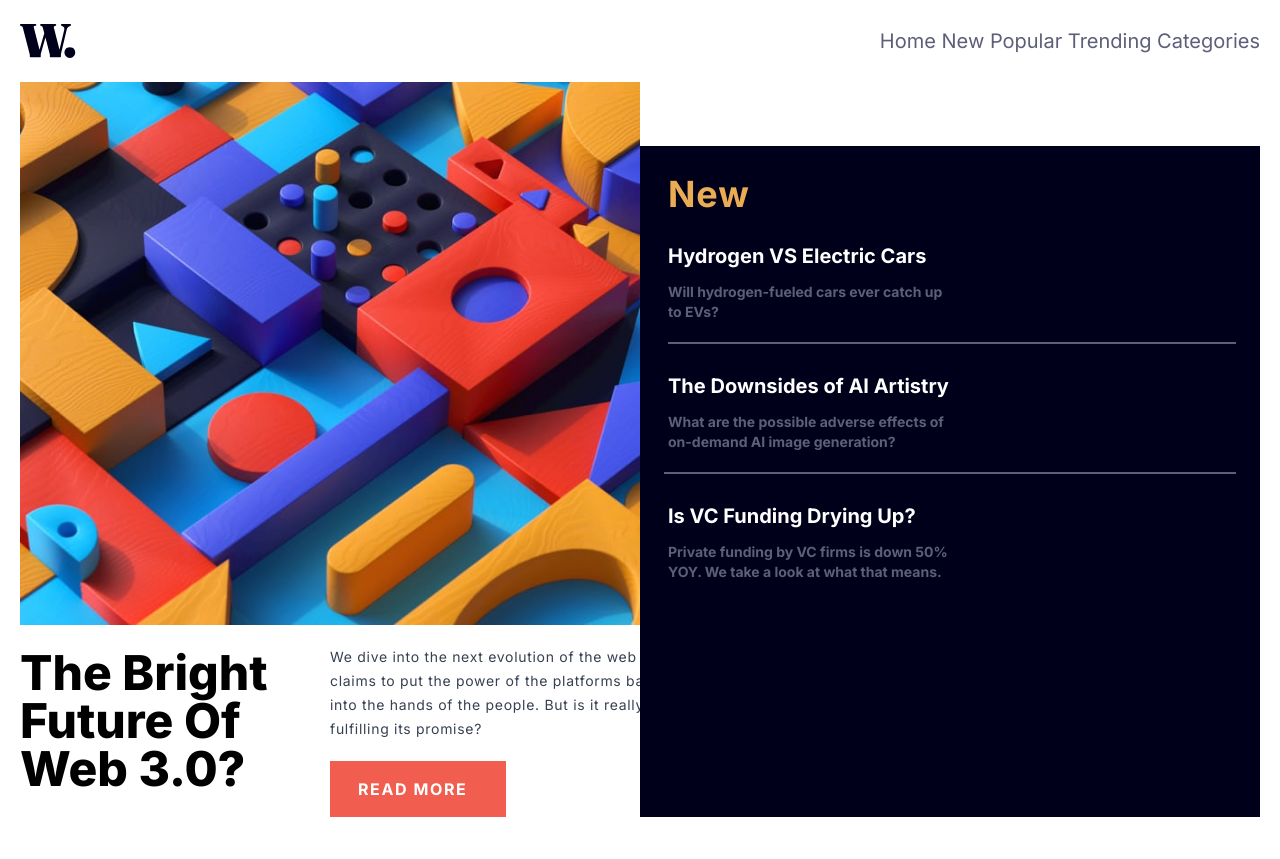
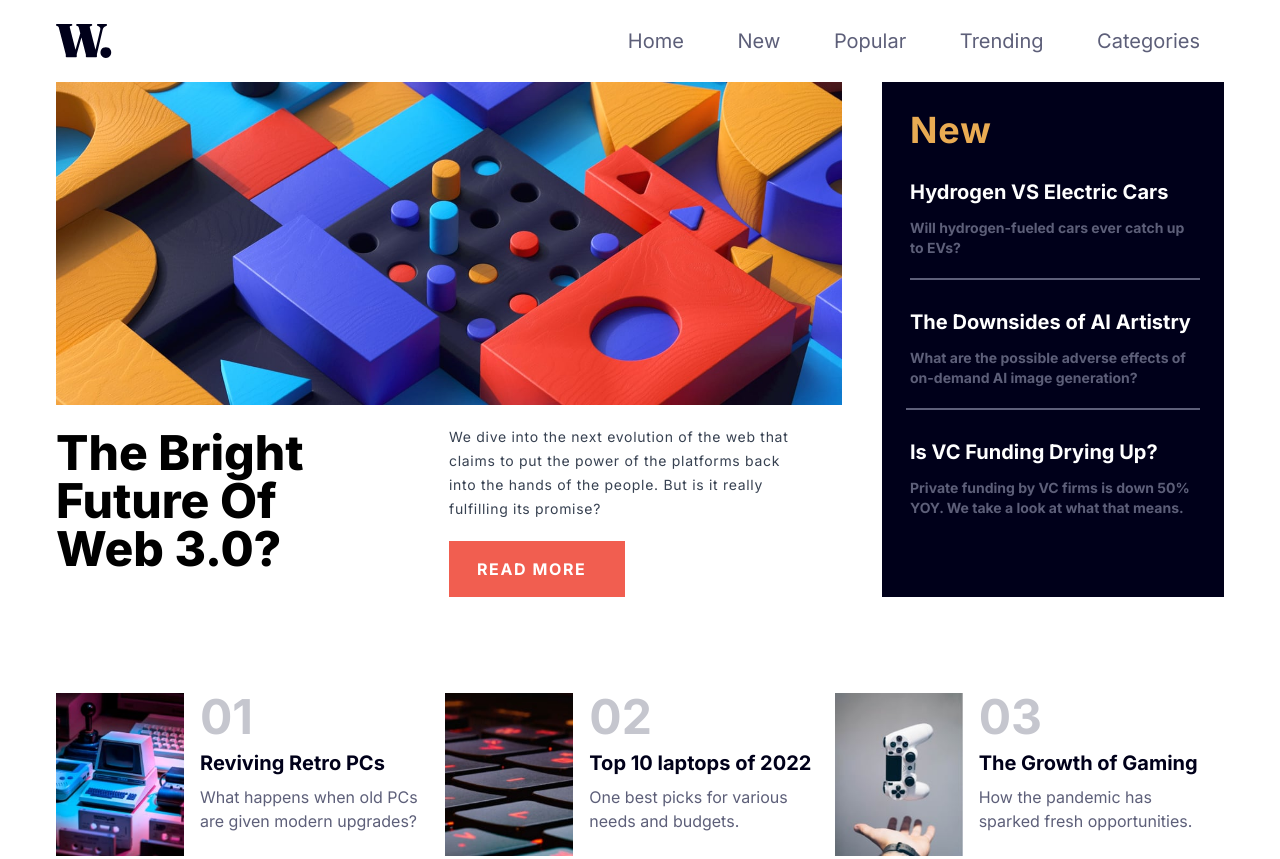
Before and after one commit to snehap02/news-homepage-frontendmentor, a website built with Vite: page index.html in a window 1280 px wide. Shown: the top 859 px of the page. Built offline with nearby package versions, Linux system fonts and the light colour scheme.

Commit message:
new changes

```diff
--- a/index.html
+++ b/index.html
@@ -9,7 +9,7 @@
     <link rel="stylesheet" href="/style.css">
     <title>News homepage</title>
 </head>
-<body class="min-h-screen overflow-x-hidden">
+<body class="min-h-screen overflow-x-hidden xl:px-9 2xl:px-36 md:px-10">
     <header class="bg-white sticky z-10 top-0">
         <section class="mx-auto flex justify-between items-center px-5 py-6">
             <img src="/images/logo.svg" alt="" class="w-14">
@@ -19,11 +19,11 @@
             </button>
 
             <nav class="hidden md:block font-onlyFont text-xl font-medium text-secondUnderText" aria-label="main">
-                <a href="#">Home</a>
-                <a href="#">New</a>
-                <a href="#">Popular</a>
-                <a href="#">Trending</a>
-                <a href="#">Categories</a>
+                <a href="#" class="px-4 xl:px-6 2xl:px-7 md:hover:text-yellowish">Home</a>
+                <a href="#" class="px-4 xl:px-6 2xl:px-7 md:hover:text-yellowish">New</a>
+                <a href="#" class="px-4 xl:px-6 2xl:px-7 md:hover:text-yellowish">Popular</a>
+                <a href="#" class="px-4 xl:px-6 2xl:px-7 md:hover:text-yellowish">Trending</a>
+                <a href="#" class="px-4 xl:px-6 2xl:px-7 md:hover:text-yellowish">Categories</a>
             </nav>
 
         </section>
@@ -47,31 +47,32 @@
         </section>
     </header>
 
-    <section class="first-whole-sec md:grid md:grid-cols-2 px-5">
+    <section class="first-whole-sec lg:flex lg:justify-between px-5 lg:gap-10">
         <div>
-            <img src="/images/image-web-3-mobile.jpg" alt="">
+            <img src="/images/image-web-3-mobile.jpg" alt="" class="md:w-full lg:hidden">
+            <img src="/images/image-web-3-desktop.jpg" alt="" class="hidden lg:block">
             <div class="sub-section md:grid md:grid-cols-2">
                 <h1 class="text-4xl font-onlyFont font-extrabold w-72 sm:text-5xl mt-6">The Bright Future Of Web 3.0?</h1>
                 <div class="second-sub-section flex flex-col gap-5">
-                    <h3 class="font-onlyFont text-sm font-medium text-gray-700 w-firstwidth mt-5 tracking-wider leading-6">We dive into the next evolution of the web that claims to put the power of the platforms back into the hands of the people. But is it really fulfilling its promise?</h3>
-                    <a href="#" class="uppercase font-onlyFont text-base bg-button text-white font-bold px-7 py-4 w-44 tracking-widest">Read More</a>
+                    <h3 class="font-onlyFont text-sm font-medium text-gray-700 w-firstwidth mt-5 tracking-wider leading-6 lg:w-72 xl:w-firstwidth">We dive into the next evolution of the web that claims to put the power of the platforms back into the hands of the people. But is it really fulfilling its promise?</h3>
+                    <a href="#" class="uppercase font-onlyFont text-base bg-button text-white font-bold px-7 py-4 w-44 tracking-widest hover:bg-secondContent">Read More</a>
                 </div>
             </div>
         </div>
 
-        <div class="bg-secondContent mt-16">
+        <div class="bg-secondContent mt-16 lg:-mt-0 lg:w-96">
             <h1 class="text-yellowish text-4xl font-onlyFont font-bold p-7 tracking-wide">New</h1>
 
             <div>
-                <h1 class="text-white text-xl font-onlyFont font-semibold ml-7">Hydrogen VS Electric Cars</h1>
+                <h1 class="text-white text-xl font-onlyFont font-semibold ml-7 md:hover:text-yellowish">Hydrogen VS Electric Cars</h1>
                 <h3 class="text-secondUnderText font-semibold font-onlyFont text-sm mx-6 ml-7 mt-3 sm:w-secondwidth">Will hydrogen-fueled cars ever catch up to EVs?</h3>
                 <div class="bg-secondUnderText h-lineheight mx-6 ml-7 mt-5"></div>
-                <h1 class="text-white text-xl font-onlyFont font-semibold ml-7 mt-7">The Downsides of AI Artistry
+                <h1 class="text-white text-xl font-onlyFont font-semibold ml-7 mt-7 md:hover:text-yellowish">The Downsides of AI Artistry
                 </h1>
                 <h3 class="text-secondUnderText font-semibold font-onlyFont text-sm mx-6 ml-7 mt-3 sm:w-secondwidth">What are the possible adverse effects of on-demand AI image generation?
                 </h3>
                 <div class="bg-secondUnderText h-lineheight mx-6 mt-5"></div>
-                <h1 class="text-white text-xl font-onlyFont font-semibold ml-7 mt-7">Is VC Funding Drying Up?
+                <h1 class="text-white text-xl font-onlyFont font-semibold ml-7 mt-7 md:hover:text-yellowish">Is VC Funding Drying Up?
                 </h1>
                 <h3 class="text-secondUnderText font-semibold font-onlyFont text-sm mx-6 ml-7 mt-3 pb-6 sm:w-secondwidth">Private funding by VC firms is down 50% YOY. We take a look at what that means.
                 </h3>
@@ -79,12 +80,12 @@
         </div>
     </section>
 
-    <section class="second-whole-sec grid grid-cols-1 md:grid md:grid-cols-3 mt-16 px-5 pb-20">
-        <div class="flex gap-4">
+    <section class="second-whole-sec grid grid-cols-1 lg:grid lg:grid-cols-3 mt-16 px-5 pb-20">
+        <div class="flex gap-4 lg:mt-8">
             <img src="/images/image-retro-pcs.jpg" alt="" class="w-24 sm:w-32">
             <div>
                 <h1 class="font-onlyFont text-5xl font-bold text-onetwothree">01</h1>
-                <h2 class="text-xl font-bold font-onlyFont text-secondContent py-2">Reviving Retro PCs</h2>
+                <h2 class="text-xl font-bold font-onlyFont text-secondContent py-2 md:hover:text-yellowish">Reviving Retro PCs</h2>
                 <h3 class="font-onlyFont text-base font-medium text-secondUnderText sm:w-56">What happens when old PCs are given modern upgrades?</h3>
             </div>
         </div>
@@ -93,7 +94,7 @@
             <img src="/images/image-top-laptops.jpg" alt="" class="w-24 sm:w-32">
             <div>
                 <h1 class="font-onlyFont text-5xl font-bold text-onetwothree">02</h1>
-                <h2 class="text-xl font-bold font-onlyFont text-secondContent py-2">Top 10 laptops of 2022</h2>
+                <h2 class="text-xl font-bold font-onlyFont text-secondContent py-2 md:hover:text-yellowish">Top 10 laptops of 2022</h2>
                 <h3 class="font-onlyFont text-base font-medium text-secondUnderText sm:w-52">One best picks for various needs and budgets.</h3>
             </div>
         </div>
@@ -102,7 +103,7 @@
             <img src="/images/image-gaming-growth.jpg" alt="" class="w-24 sm:w-32">
             <div>
                 <h1 class="font-onlyFont text-5xl font-bold text-onetwothree">03</h1>
-                <h2 class="text-xl font-bold font-onlyFont text-secondContent py-2">The Growth of Gaming</h2>
+                <h2 class="text-xl font-bold font-onlyFont text-secondContent py-2 md:hover:text-yellowish">The Growth of Gaming</h2>
                 <h3 class="font-onlyFont text-base font-medium text-secondUnderText sm:w-56">How the pandemic has sparked fresh opportunities.</h3>
             </div>
         </div>
```
